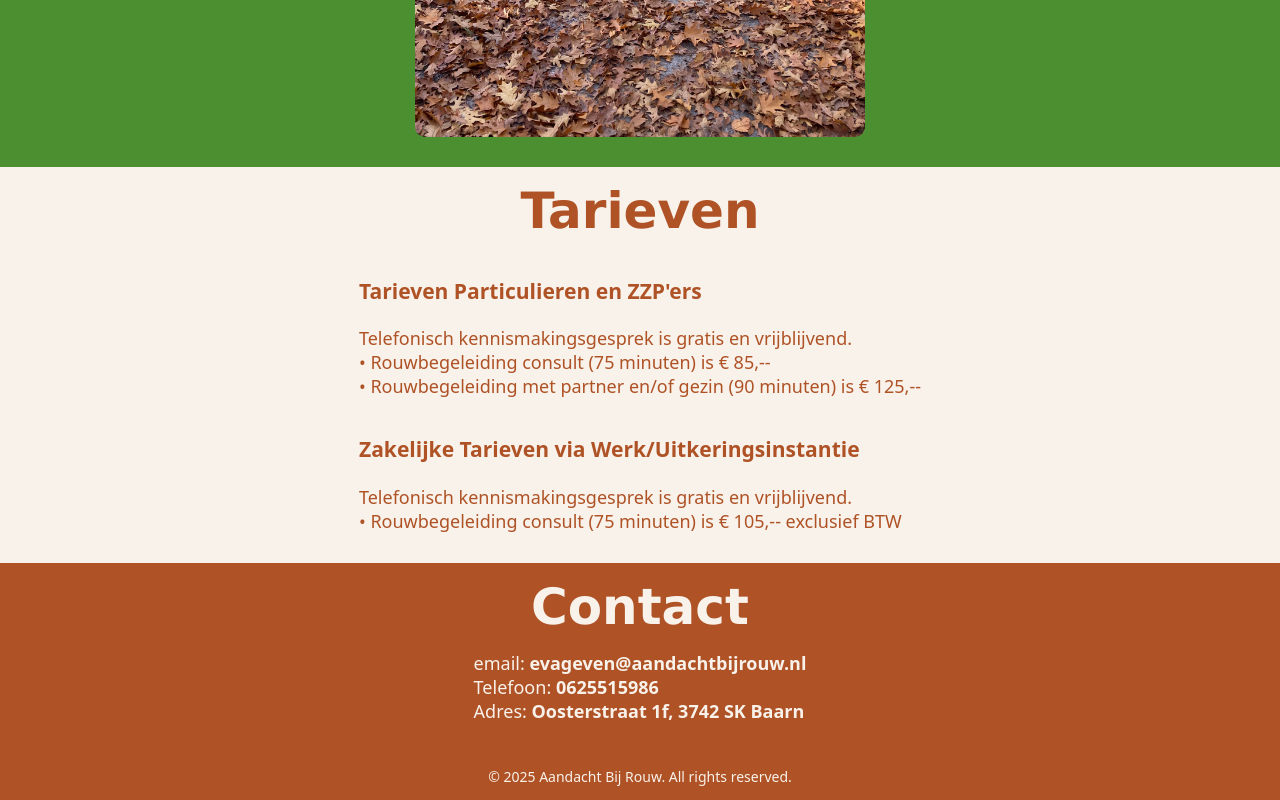
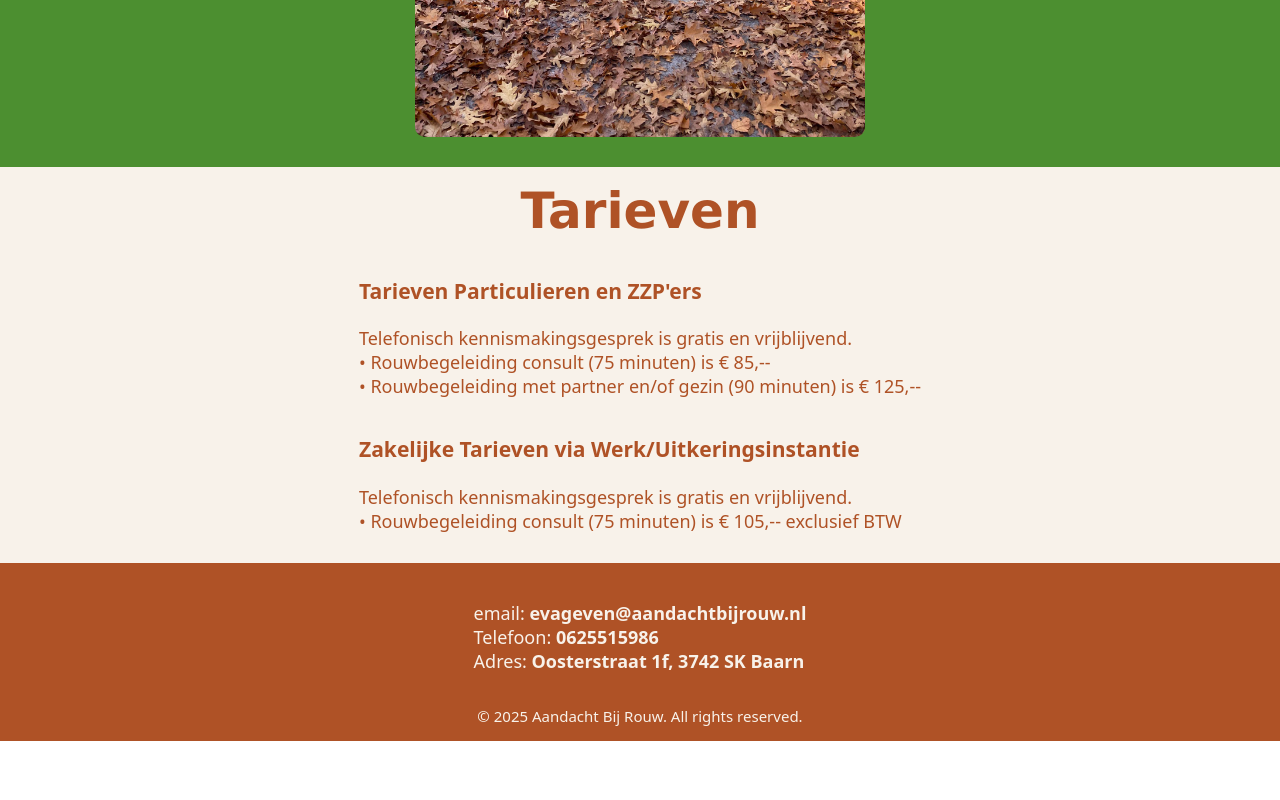
Before and after one commit to dviterig/Eva-website, a plain HTML site: page index.html in a window 1280 px wide. Shown: the part 3943-4743 px from the top of the page. After the commit the page ends 4684 px from the top, so only its background shows below. Drawn offline with Linux system fonts and the light colour scheme.

Commit message:
footer: combine section with footer

```diff
--- a/index.html
+++ b/index.html
@@ -107,20 +107,17 @@
     </div>
   </section>
 
-  <section id="contact">
-    <h2>Contact</h2>
-    <div class="contact-content">
+  <footer id="contact">
     <p>email: <strong>evageven@aandachtbijrouw.nl</strong><br>
        Telefoon: <strong>0625515986</strong><br>
        Adres: <strong>Oosterstraat 1f, 3742 SK Baarn</strong>
     </p>
-    </div>
-  </section>
 
-  <footer>
+    <div id="footer-text">
       <p>
         &copy; <span id="yearSpan"></span> Aandacht Bij Rouw. All rights reserved.
       </p>
+    </div>
   </footer>
 
   <!-- Link to external JS file -->
--- a/styles.css
+++ b/styles.css
@@ -38,10 +38,12 @@ body {
   }
 
   footer {
-    display: flex;        /* by default: flex-direction: row; */
-    justify-content: center;  /* centers horizontally */
-    width: 100%;
-    font-size: 14px;
+    display: flex;
+    flex-direction: column;  /* Arrange items in a column */
+    justify-content: center; /* Centers content vertically */
+    align-items: center;     /* Centers content horizontally */
+    padding-top: 20px;
+    font-size: 18px;
     color: #F8F2EA;
     background-color: #AF5226;
   }
@@ -215,6 +217,10 @@ body {
   color: #F8F2EA;
 }
 
+#footer-text {
+  font-size: 15px;
+}
+
 /* Responsive Styles */
 @media (max-width: 1028px) {
   #navbar {
```
Lines whose indentation alone changed are shown as unchanged.
